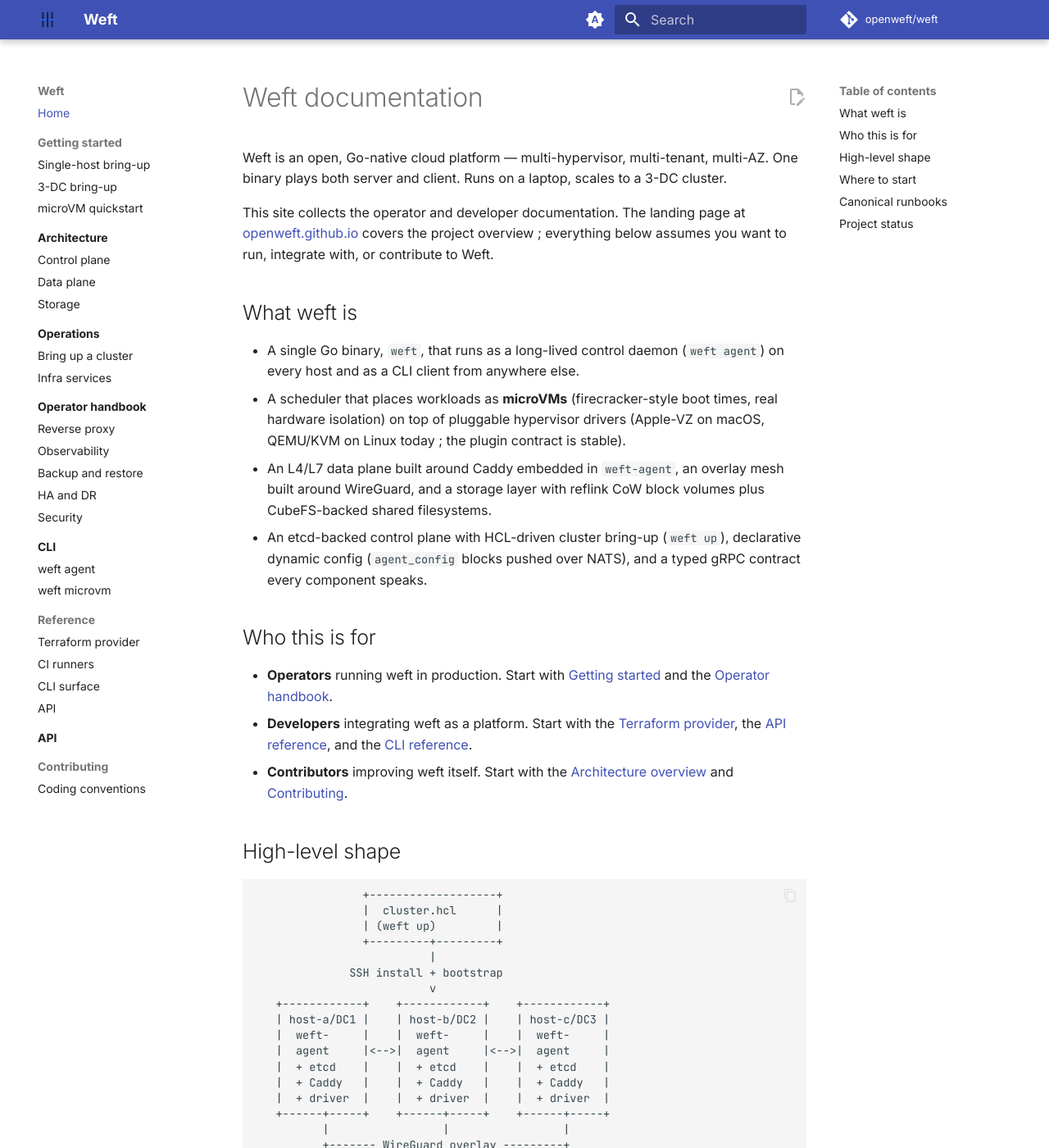
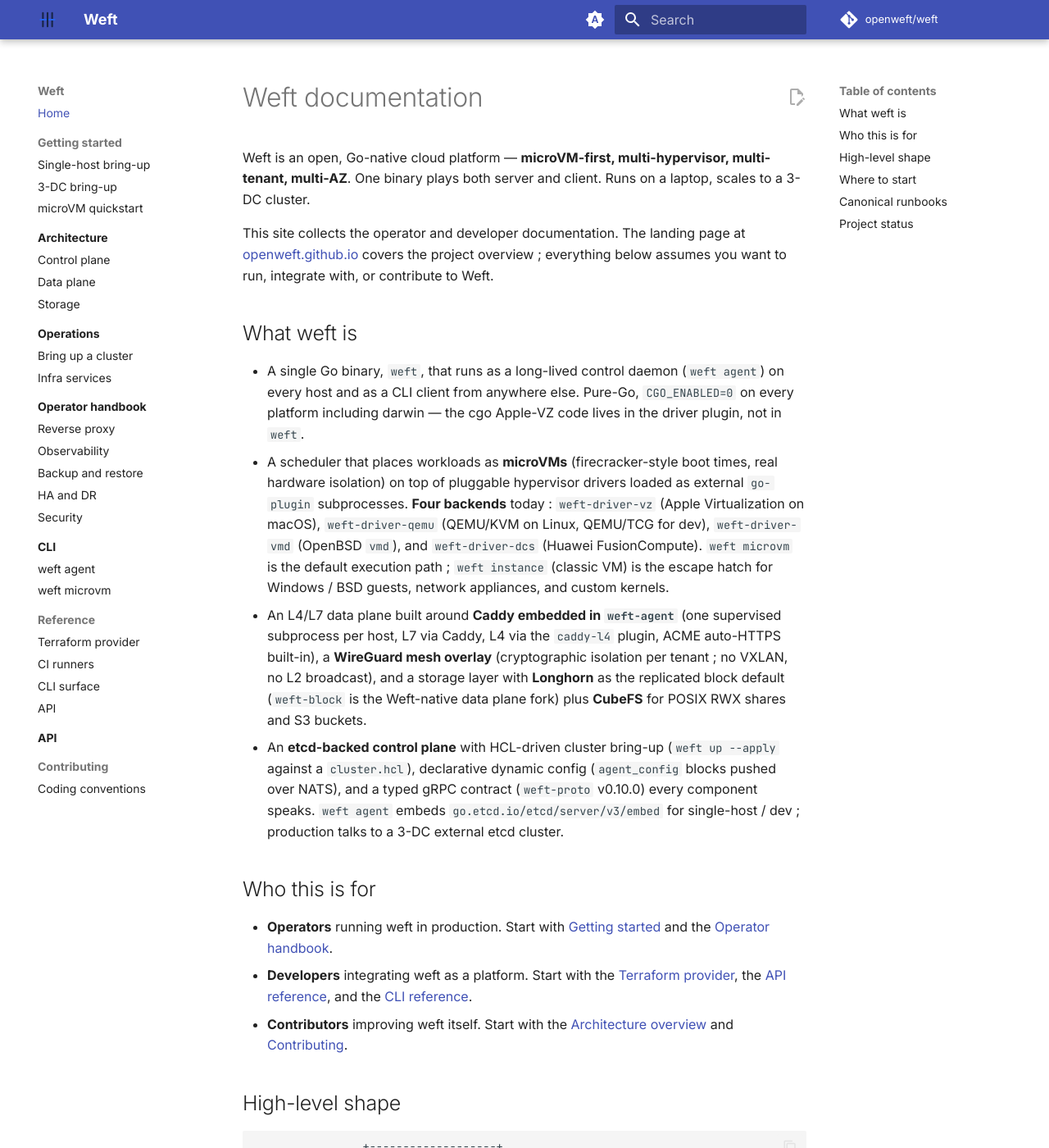
Before and after one commit to openweft/openweft.github.io, an MkDocs documentation site: the page built from docs/index.md, in a window 1280 px wide and 1400 px high. Shown: the whole window at 82% size. Built offline with MkDocs 1.6.1 and Material for MkDocs 9.7.7, drawn with Linux system fonts in a browser that asks for light colours; comment, search, counter and statistics services are not loaded.

Commit message:
pages : refresh landing + docs/latest with current platform reality (microVM-first, 4 hypervisors, respawn V0.1.2)
Bring openweft.github.io in line with the platform as of 2026-06-08 :

Hugo landing :
  - hugo.toml : 'microVM-first' woven into the SEO description and the
    first hero paragraph.
  - layouts/index.html : 'Multi-hypervisor' design bullet now names the
    four backends (vz, qemu, vmd, dcs) ; new Components cards for
    weft-driver-dcs, weft-firstboot, weft-doctor, weft-loom-server,
    weft-slognats. A new design bullet documents respawn policy on
    SchedulingRule (proto v0.10.0, weft v0.3.0, V0.1.2 etcdcoord +
    systemd integration).

MkDocs docs/latest :
  - docs/index.md : opening pitch + 'What weft is' rewritten to call
    out four hypervisor backends explicitly, embedded Caddy as the
    L4/L7 plane, WireGuard mesh as the overlay, embedded etcd for
    state, and Longhorn / CubeFS as the storage defaults.
  - docs/architecture/index.md : multi-hypervisor bullet expanded to
    four backends ; new respawn-policy bullet ; license bullet refined
    (BSD 3-Clause greenfield, forks keep upstream license).
  - docs/operations/infra.md : default service table now points at
    ghcr.io/openweft/weft-{etcd,dex,nats,zot,coredns} (4-arch in-house
    builds : amd64+arm64+riscv64+loong64) and lists weft-doctor +
    weft-loom-server as optional infra services.

mkdocs build --strict still clean (pymdown-extensions resolves to
10.21+ via mkdocs-material ; superfences renders code blocks as
proper <pre><code>). hugo --gc --minify still clean.

```diff
--- a/docs/index.md
+++ b/docs/index.md
@@ -1,8 +1,8 @@
 # Weft documentation
 
-Weft is an open, Go-native cloud platform — multi-hypervisor, multi-tenant,
-multi-AZ. One binary plays both server and client. Runs on a laptop, scales
-to a 3-DC cluster.
+Weft is an open, Go-native cloud platform — **microVM-first, multi-hypervisor,
+multi-tenant, multi-AZ**. One binary plays both server and client. Runs on
+a laptop, scales to a 3-DC cluster.
 
 This site collects the operator and developer documentation. The landing
 page at [openweft.github.io](https://openweft.github.io/) covers the
@@ -13,16 +13,29 @@
 
 - A single Go binary, `weft`, that runs as a long-lived control daemon
   (`weft agent`) on every host and as a CLI client from anywhere else.
+  Pure-Go, `CGO_ENABLED=0` on every platform including darwin — the cgo
+  Apple-VZ code lives in the driver plugin, not in `weft`.
 - A scheduler that places workloads as **microVMs** (firecracker-style
   boot times, real hardware isolation) on top of pluggable hypervisor
-  drivers (Apple-VZ on macOS, QEMU/KVM on Linux today ; the plugin
-  contract is stable).
-- An L4/L7 data plane built around Caddy embedded in `weft-agent`, an
-  overlay mesh built around WireGuard, and a storage layer with
-  reflink CoW block volumes plus CubeFS-backed shared filesystems.
-- An etcd-backed control plane with HCL-driven cluster bring-up
-  (`weft up`), declarative dynamic config (`agent_config` blocks
-  pushed over NATS), and a typed gRPC contract every component speaks.
+  drivers loaded as external `go-plugin` subprocesses. **Four backends**
+  today : `weft-driver-vz` (Apple Virtualization on macOS), `weft-driver-qemu`
+  (QEMU/KVM on Linux, QEMU/TCG for dev), `weft-driver-vmd` (OpenBSD `vmd`),
+  and `weft-driver-dcs` (Huawei FusionCompute). `weft microvm` is the default
+  execution path ; `weft instance` (classic VM) is the escape hatch for
+  Windows / BSD guests, network appliances, and custom kernels.
+- An L4/L7 data plane built around **Caddy embedded in `weft-agent`** (one
+  supervised subprocess per host, L7 via Caddy, L4 via the `caddy-l4` plugin,
+  ACME auto-HTTPS built-in), a **WireGuard mesh overlay** (cryptographic
+  isolation per tenant ; no VXLAN, no L2 broadcast), and a storage layer
+  with **Longhorn** as the replicated block default (`weft-block` is the
+  Weft-native data plane fork) plus **CubeFS** for POSIX RWX shares and S3
+  buckets.
+- An **etcd-backed control plane** with HCL-driven cluster bring-up
+  (`weft up --apply` against a `cluster.hcl`), declarative dynamic config
+  (`agent_config` blocks pushed over NATS), and a typed gRPC contract
+  (`weft-proto` v0.10.0) every component speaks. `weft agent` embeds
+  `go.etcd.io/etcd/server/v3/embed` for single-host / dev ; production
+  talks to a 3-DC external etcd cluster.
 
 ## Who this is for
 
--- a/hugo.toml
+++ b/hugo.toml
@@ -10,7 +10,7 @@
   # Consommée par : H1 sr-only ("Weft — {description}"), meta description
   # SEO, et le paragraphe descriptif du footer — sans le "Weft is an"
   # initial qui faisait doublon avec .Site.Title dans le H1.
-  description = "Open, Go-native, secure, multi-hypervisor, multi-tenant, multi-AZ cloud platform. One binary, server or client, like the HashiCorp tools."
+  description = "Open, Go-native, secure, microVM-first, multi-hypervisor, multi-tenant, multi-AZ cloud platform. One binary, server or client, like the HashiCorp tools."
   brand       = "Weft"
   github      = "openweft"
   # heroEyebrow retiré — la même info ("Open, Go-native, multi-tenant…")
@@ -30,7 +30,7 @@
   heroIntro = [
     # Pitch : doit tenir sur UNE ligne dans le container 1080 px — la
     # CSS .hero .intro p:first-child fige sa font-size pour que ça passe.
-    "Weft is an <strong>open, Go-native cloud platform</strong> — multi-hypervisor, multi-tenant, multi-AZ.",
+    "Weft is an <strong>open, Go-native cloud platform</strong> — microVM-first, multi-hypervisor, multi-tenant, multi-AZ.",
     # Étymologie + métaphore : paragraphe distinct, style courant.
     "The name comes from weaving : the <em>weft</em> is the thread that crosses perpendicularly through the warp to form fabric, exactly what middleware does between heterogeneous hosts, networks, and storage backends.",
     "One binary, server or client mode, like the HashiCorp tools. Runs on a laptop. Scales to a 3-DC cluster."
```
Also changed, not shown: docs/architecture/index.md (+20 -5 lines), docs/operations/infra.md (+23 -15 lines), 1 other file.
